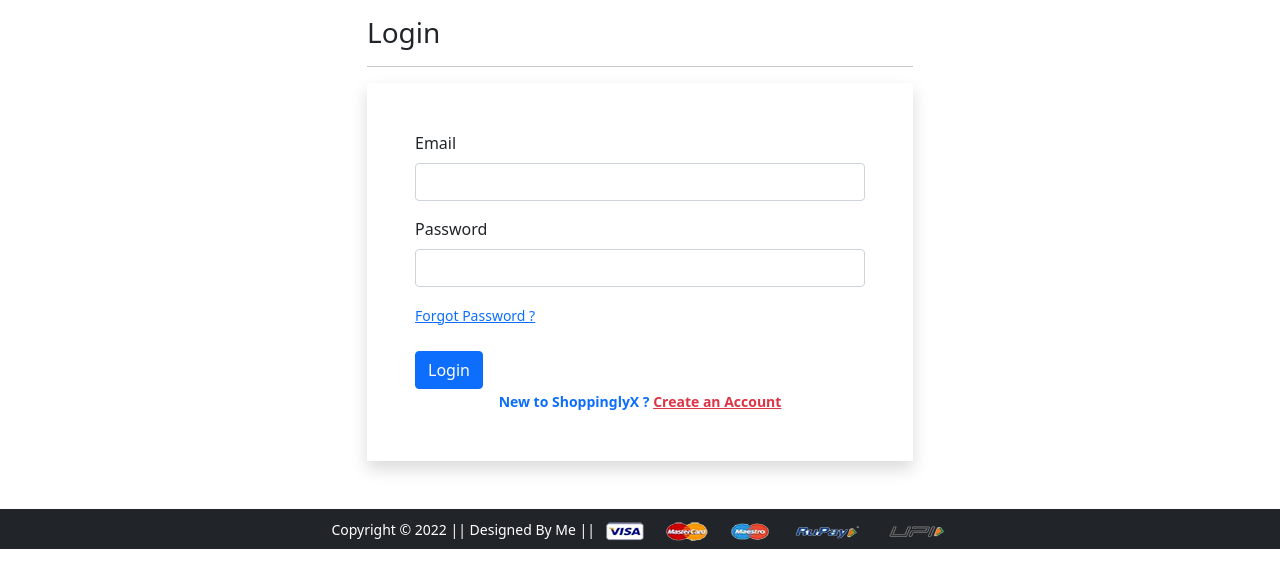
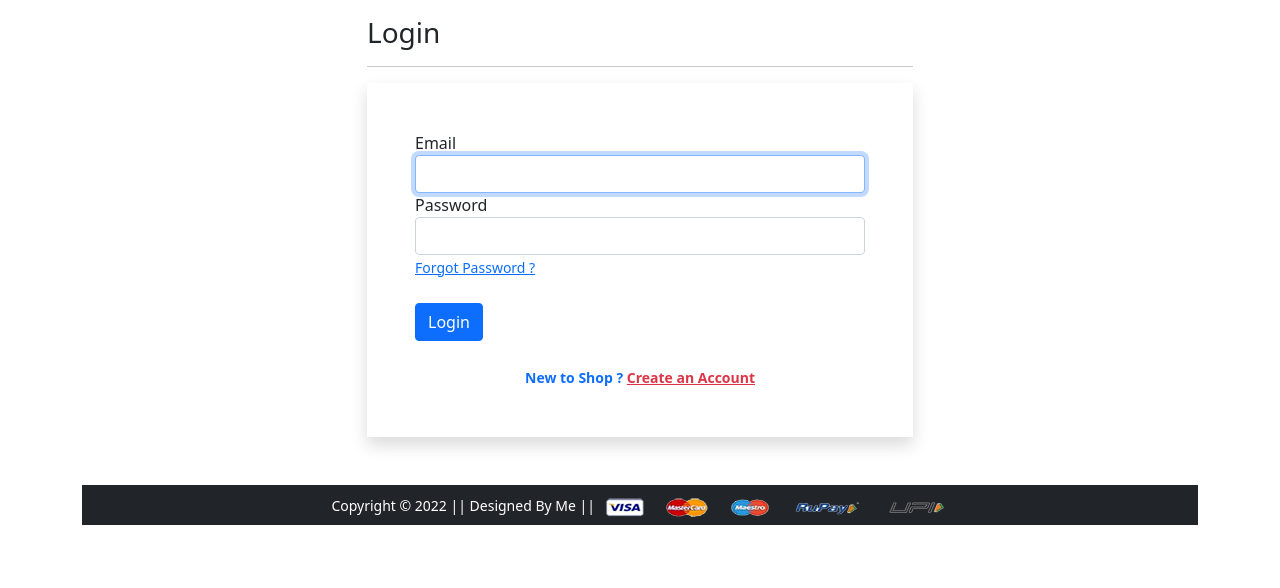
Before and after one commit to Abu-Siam/django-shop-complete, a Django app: page /login/ in a window 1280 px wide. Shown: the part 56-644 px from the top of the page. Run offline with Django 4.2, Linux system fonts and the light colour scheme; some libraries are stand-ins or nearby versions.

Commit message:
login implemented

```diff
--- a/DjangoEcommerceComplete/settings.py
+++ b/DjangoEcommerceComplete/settings.py
@@ -127,3 +127,4 @@ DEFAULT_AUTO_FIELD = 'django.db.models.BigAutoField'
 
 MEDIA_URL = 'media/'
 MEDIA_ROOT = BASE_DIR / 'media'
+AUTHENTICATION_BACKENDS=['shop.authenticationBackend.EmailBackend']
--- a/shop/forms.py
+++ b/shop/forms.py
@@ -1,5 +1,5 @@
 from django import forms
-from django.contrib.auth.forms import UserCreationForm, AuthenticationForm
+from django.contrib.auth.forms import UserCreationForm, AuthenticationForm, UsernameField
 from django.contrib.auth.models import User
 from django.forms import fields
 
@@ -19,5 +19,6 @@ class SignUpForm(UserCreationForm):
         }
 
 class LoginForm(AuthenticationForm):
-    email = forms.EmailField(required=True,max_length=254, help_text='Required. Inform a valid email address.', widget=forms.EmailInput(attrs={'class': 'form-control','autofocus':True}),label='Email')
-    password = forms.CharField(label='Password', widget=forms.PasswordInput(attrs={'class': 'form-control'}))
+    username = UsernameField(widget=forms.TextInput(attrs={'autofocus': True, 'class': 'form-control'}),label= 'Email')
+    # email = forms.EmailField(required=True,max_length=254, help_text='Required. Inform a valid email address.', widget=forms.EmailInput(attrs={'class': 'form-control','autofocus':True}),label='Email')
+    password = forms.CharField(label='Password', widget=forms.PasswordInput(attrs={'class': 'form-control','autocomplete':'current-password'}))
--- a/shop/templates/app/login.html
+++ b/shop/templates/app/login.html
@@ -8,19 +8,45 @@
    <h3>Login</h3>
    <hr>
    <form action="" method="post" novalidate class="shadow p-5">
-    <div class="mb-3">
-     <label for="exampleInputEmail1" class="form-label">Email</label>
-     <input type="email" class="form-control" id="exampleInputEmail1" aria-describedby="emailHelp">
-    </div>
-    <div class="mb-3">
-     <label for="exampleInputPassword1" class="form-label">Password</label>
-     <input type="password" class="form-control" id="exampleInputPassword1">
-    </div>
-    <small><a href="#">Forgot Password ?</a></small> <br>
-    <input type="submit" class="btn btn-primary mt-4" value="Login">
+       {% csrf_token %}
+       {% for fm in form %}
+           <div class="form-group">
+           <label for="{{ fm.name }}">{{ fm.label }}</label>
+           {{ fm }}
+           {% if fm.errors %}
+           <div class="text-danger">
+               {% for error in fm.errors %}
+               {{ error|striptags }}
+               {% endfor %}
+           </div>
+           {% endif %}
+
+       {% endfor %}
+     <small><a href="{% url 'changepassword' %}">Forgot Password ?</a></small><br>
+           <input type="submit" value="Login" class="btn btn-primary mt-4">
+           <br>
+{#           <div class="text-center text-primary fw-bold"><small>New to shop? <a href="{% url 'customerregistration' %}" class="text-danger">Create an Account</a></small></div>#}
+{#              </div>#}
+
+{#    <div class="mb-3">#}
+{#     <label for="exampleInputEmail1" class="form-label">Email</label>#}
+{#     <input type="email" class="form-control" id="exampleInputEmail1" aria-describedby="emailHelp">#}
+{#    </div>#}
+{#    <div class="mb-3">#}
+{#     <label for="exampleInputPassword1" class="form-label">Password</label>#}
+{#     <input type="password" class="form-control" id="exampleInputPassword1">#}
+{#    </div>#}
+{#    <small><a href="#">Forgot Password ?</a></small> <br>#}
+{#    <input type="submit" class="btn btn-primary mt-4" value="Login">#}
     <br>
-    <div class="text-center text-primary fw-bold"><small>New to ShoppinglyX ? <a href="{% url 'customerregistration' %}"
+    <div class="text-center text-primary fw-bold"><small>New to Shop ? <a href="{% url 'customerregistration' %}"
        class="text-danger">Create an Account</a> </small></div>
+    {% if form.non_field_errors %}
+       {% for error in form.non_field_errors %}
+           <p class="alert alert-danger my-3" id="error-message2">{{ error }}</p>
+       {% endfor %}
+   {% endif %}
+       </div>
    </form>
   </div>
  </div>
--- a/shop/urls.py
+++ b/shop/urls.py
@@ -2,6 +2,8 @@ from django.conf import settings
 from django.conf.urls.static import static
 from django.urls import path
 from shop import views
+from django.contrib.auth import views as auth_views
+from .forms import LoginForm
 urlpatterns = [
     path('', views.ProductView.as_view(), name='home'),
     # path('', views.home),
@@ -15,8 +17,9 @@ urlpatterns = [
     path('changepassword/', views.change_password, name='changepassword'),
     path('mobile/<slug:data>', views.mobile, name='mobiledata'),
     path('mobile/', views.mobile, name='mobile'),
-    path('login/', views.login, name='login'),
+    path('login/', auth_views.LoginView.as_view(template_name='app/login.html',authentication_form=LoginForm), name='login'),
+    # path('login/', views.login, name='login'),
+
     # path('registration/', views.customerregistration, name='customerregistration'),
     path('registration/', views.SignUpView.as_view(), name='customerregistration'),
-    path('checkout/', views.checkout, name='checkout'),
 ]+ static(settings.MEDIA_URL, document_root=settings.MEDIA_ROOT)
--- a/shop/views.py
+++ b/shop/views.py
@@ -56,8 +56,8 @@ def mobile(request, data=None):
 
     return render(request, 'app/mobile.html',{'mobiles':mobiles})
 
-def login(request):
-    return render(request, 'app/login.html')
+# def login(request):
+#     return render(request, 'app/login.html')
 
 # def customerregistration(request):
 #     return render(request, 'app/customerregistration.html')
@@ -82,5 +82,10 @@ class SignUpView(View):
 
         return render(request, 'app/customerregistration.html',{'form':form})
 
+# class SignIn(View):
+#     def get(self, request):
+#         return render(request, 'app/login.html')
+#     def post(self, request):
+#         return render(request, 'app/login.html')
 def checkout(request):
     return render(request, 'app/checkout.html')
```
Also changed, not shown: shop/authenticationBackend.py (added, +28 -0 lines).
